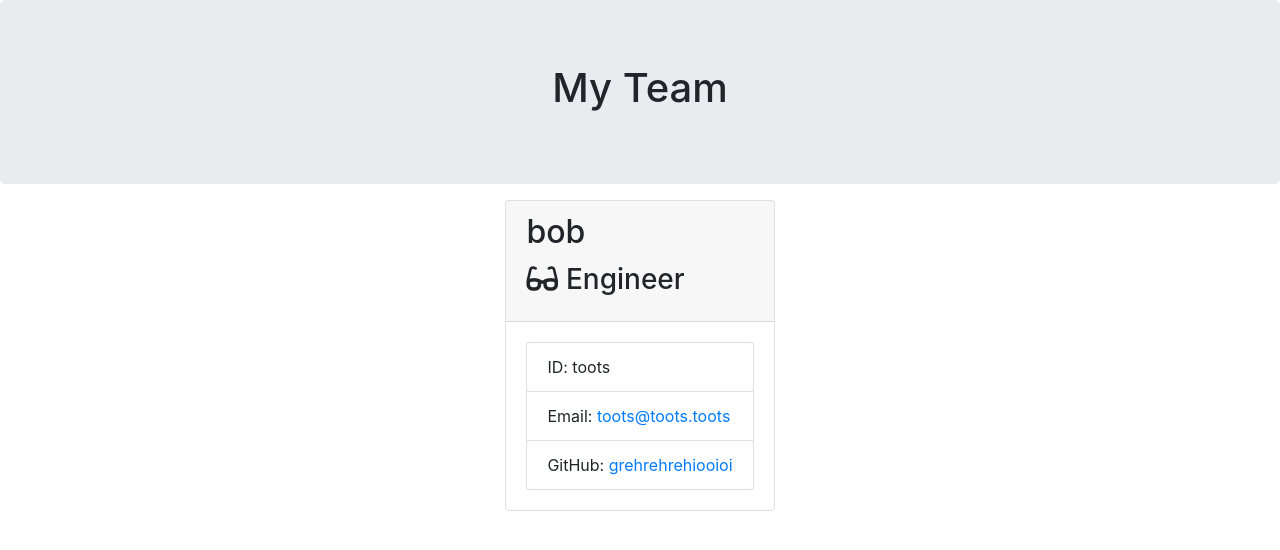
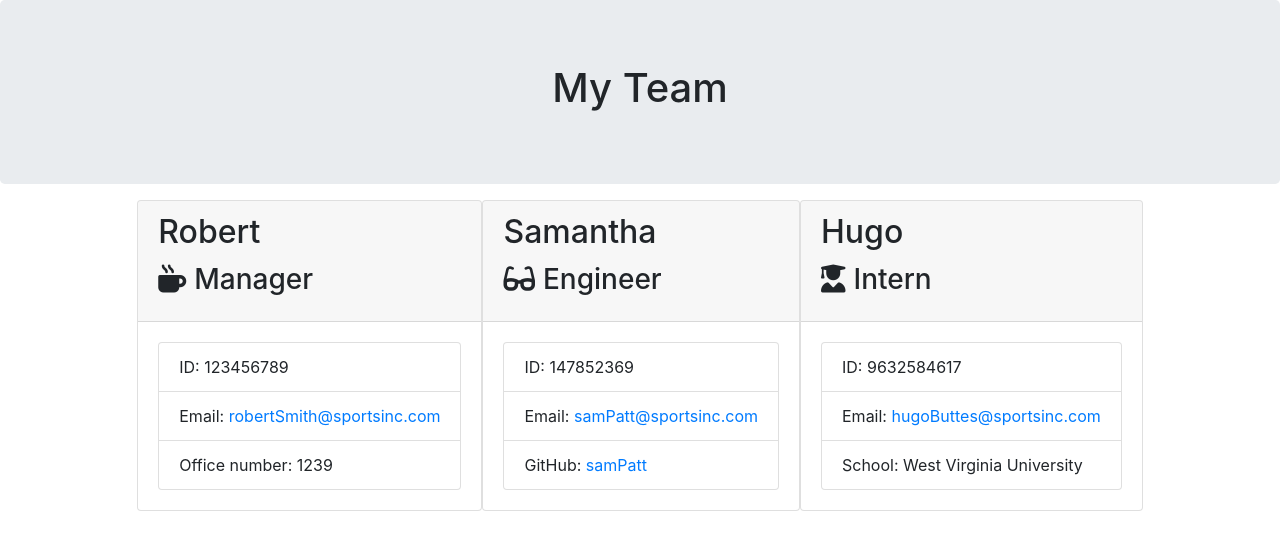
Before and after one commit to caropukenis/employeeSummary, a website: page output/team.html in a window 1280 px wide. Drawn offline with nearby package versions, Linux system fonts and the light colour scheme.

Commit message:
final push

```diff
--- a/output/team.html
+++ b/output/team.html
@@ -1,14 +1,17 @@
 <!DOCTYPE html>
 <html lang="en">
-
   <head>
     <meta charset="UTF-8" />
     <meta name="viewport" content="width=device-width, initial-scale=1.0" />
     <meta http-equiv="X-UA-Compatible" content="ie=edge" />
     <title>My Team</title>
-    <link rel="stylesheet" href="https://stackpath.bootstrapcdn.com/bootstrap/4.3.1/css/bootstrap.min.css"
-        integrity="sha384-ggOyR0iXCbMQv3Xipma34MD+dH/1fQ784/j6cY/iJTQUOhcWr7x9JvoRxT2MZw1T" crossorigin="anonymous">
-    <link rel="stylesheet" href="style.css">
+    <link
+      rel="stylesheet"
+      href="https://stackpath.bootstrapcdn.com/bootstrap/4.3.1/css/bootstrap.min.css"
+      integrity="sha384-ggOyR0iXCbMQv3Xipma34MD+dH/1fQ784/j6cY/iJTQUOhcWr7x9JvoRxT2MZw1T"
+      crossorigin="anonymous"
+    />
+    <link rel="stylesheet" href="style.css" />
     <script src="https://kit.fontawesome.com/c502137733.js"></script>
   </head>
 
@@ -25,21 +28,74 @@
         <div class="team-area col-12 d-flex justify-content-center">
           <div class="card employee-card">
             <div class="card-header">
-        <h2 class="card-title">bob</h2>
-        <h3 class="card-title"><i class="fas fa-glasses mr-2"></i>Engineer</h3>
+              <h2 class="card-title">Robert</h2>
+              <h3 class="card-title">
+                <i class="fas fa-mug-hot mr-2"></i>Manager
+              </h3>
             </div>
             <div class="card-body">
               <ul class="list-group">
-            <li class="list-group-item">ID: toots</li>
-            <li class="list-group-item">Email: <a href="mailto:toots@toots.toots">toots@toots.toots</a></li>
-            <li class="list-group-item">GitHub: <a href="https://github.com/grehrehrehiooioi" target="_blank" rel="noopener noreferrer">grehrehrehiooioi</a></li>
+                <li class="list-group-item">ID: 123456789</li>
+                <li class="list-group-item">
+                  Email:
+                  <a href="mailto:robertSmith@sportsinc.com"
+                    >robertSmith@sportsinc.com</a
+                  >
+                </li>
+                <li class="list-group-item">Office number: 1239</li>
               </ul>
             </div>
           </div>
-
+          <div class="card employee-card">
+            <div class="card-header">
+              <h2 class="card-title">Samantha</h2>
+              <h3 class="card-title">
+                <i class="fas fa-glasses mr-2"></i>Engineer
+              </h3>
+            </div>
+            <div class="card-body">
+              <ul class="list-group">
+                <li class="list-group-item">ID: 147852369</li>
+                <li class="list-group-item">
+                  Email:
+                  <a href="mailto:samPatt@sportsinc.com"
+                    >samPatt@sportsinc.com</a
+                  >
+                </li>
+                <li class="list-group-item">
+                  GitHub:
+                  <a
+                    href="https://github.com/samPatt"
+                    target="_blank"
+                    rel="noopener noreferrer"
+                    >samPatt</a
+                  >
+                </li>
+              </ul>
+            </div>
+          </div>
+          <div class="card employee-card">
+            <div class="card-header">
+              <h2 class="card-title">Hugo</h2>
+              <h3 class="card-title">
+                <i class="fas fa-user-graduate mr-2"></i>Intern
+              </h3>
+            </div>
+            <div class="card-body">
+              <ul class="list-group">
+                <li class="list-group-item">ID: 9632584617</li>
+                <li class="list-group-item">
+                  Email:
+                  <a href="mailto:hugoButtes">hugoButtes@sportsinc.com</a>
+                </li>
+                <li class="list-group-item">
+                  School: West Virginia University
+                </li>
+              </ul>
+            </div>
+          </div>
         </div>
       </div>
     </div>
   </body>
-
 </html>
```
Lines whose indentation alone changed are shown as unchanged.
